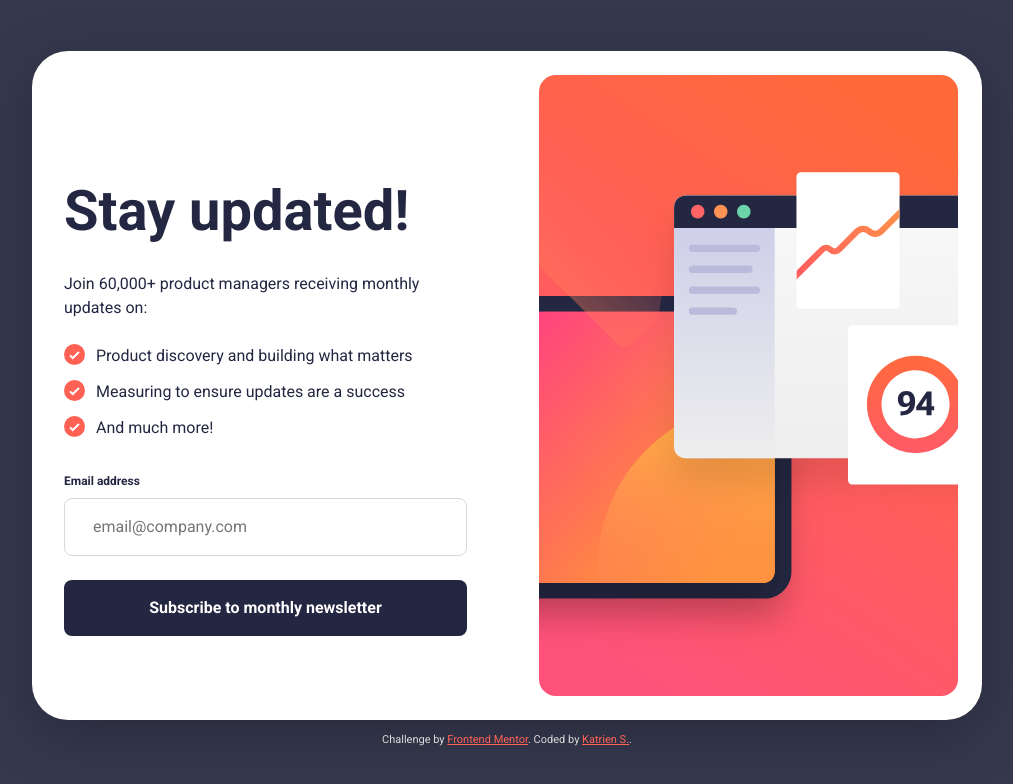
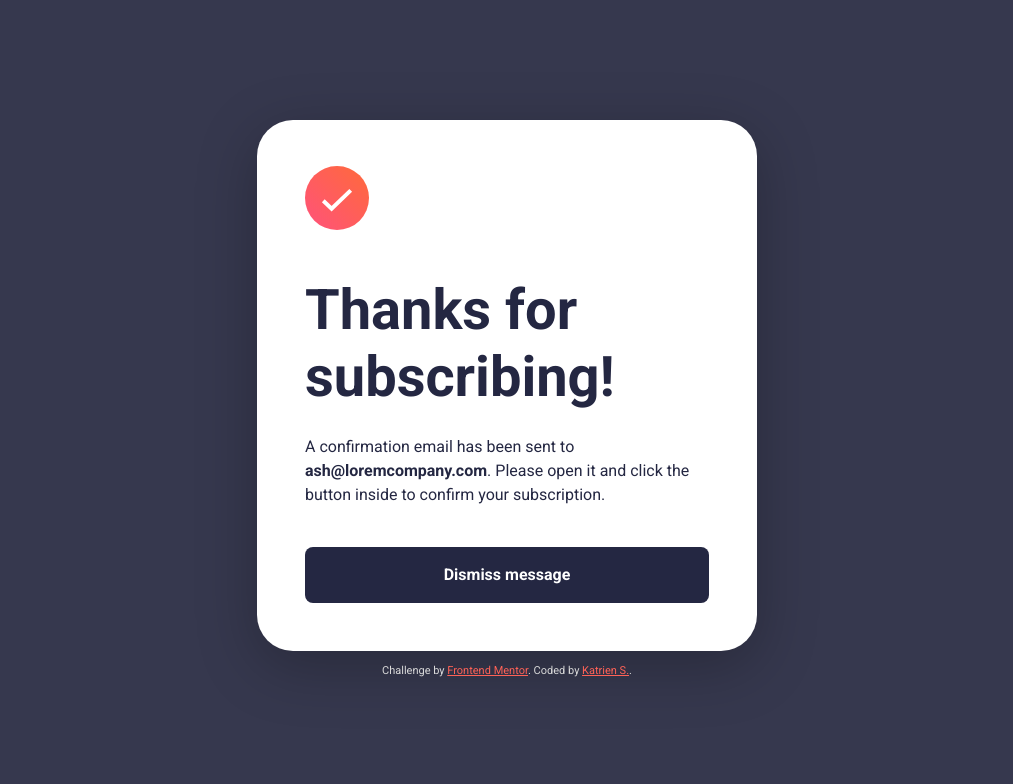
Before and after one commit to graficdoctor/fe-23-002-newsletter-sign-up-with-success-message, a plain HTML site: page index.html in a window 1280 px wide. Shown: the whole page, without its empty margins (133-1146 px from the left). Drawn offline with Linux system fonts and the light colour scheme.

Commit message:
success-message html & css

```diff
--- a/assets/css/style.css
+++ b/assets/css/style.css
@@ -34,7 +34,7 @@ body {
 	font-size: 1rem;
 	line-height: 1.5;
 	font-weight: 400;
-  color: var(--clr-neutral-900);
+	color: var(--clr-neutral-900);
 
 	min-height: 100vh;
 	display: grid;
@@ -83,15 +83,14 @@ body {
 		gap: 1rem;
 		grid-template-columns: 1fr 1fr;
 		width: min(90vw, 950px);
-		border-radius: 2.25rem;
 		box-shadow: 0 15px 60px 0 rgba(0 0 0 / 0.25);
 	}
 
 	.full-text-container {
 		width: 100%;
 		grid-column: 1/2;
-    padding: 2rem;
-    margin-block: auto;
+		padding: 2rem;
+		margin-block: auto;
 	}
 
 	.image-container {
@@ -101,7 +100,7 @@ body {
 		display: flex;
 		justify-content: center;
 		align-items: center;
-    width: 100%;
+		width: 100%;
 	}
 
 	.desktop-img {
@@ -113,7 +112,7 @@ body {
 h1 {
 	font-size: clamp(2.5rem, 1.67vw + 2.17rem, 3.5rem);
 	font-weight: 700;
-	line-height: 1.3;
+	line-height: 1.2;
 	margin-bottom: 1.5rem;
 }
 
@@ -181,6 +180,56 @@ ul li::before {
 	box-shadow: 0 15px 20px 5px rgba(255, 103, 56, 0.3);
 }
 
+.sign-up-form {
+	display: none;
+}
+
+/* Success Message */
+
+.success-message {
+	display: flex;
+	flex-direction: column;
+	justify-content: center;
+	padding: 8.75rem 1.5rem 1.5rem;
+	min-height: 100vh;
+}
+
+.success-message div {
+	margin-bottom: 1.5rem;
+}
+
+.success-message .svg {
+	margin-bottom: 2.5rem;
+}
+
+.success-message strong {
+	font-weight: 700;
+}
+
+.success-message .btn {
+	margin-top: auto;
+}
+
+@media (min-width: 32em) {
+	body {
+		place-content: center;
+	}
+
+	.container {
+		width: min(90vw, 500px);
+		border-radius: 2.25rem;
+	}
+
+	.success-message {
+		padding: 2.875rem 3rem 3rem;
+		min-height: auto;
+	}
+
+	.success-message .btn {
+		margin-top: 0;
+	}
+}
+
 /* Footer */
 .attribution {
 	color: var(--clr-neutral-200);
--- a/index.html
+++ b/index.html
@@ -24,10 +24,16 @@
 	</head>
 	<body>
 		<main>
-			<div class="container" id="sign-up-form">
+			<div class="container sign-up-form" id="sign-up-form">
 				<div class="image-container">
-          <img src="/assets/images/illustration-sign-up-mobile.svg" class="img mobile-img"></img>
-          <img src="/assets/images/illustration-sign-up-desktop.svg" class="img desktop-img"></img>
+					<img
+						src="/assets/images/illustration-sign-up-mobile.svg"
+						class="img mobile-img"
+					/>
+					<img
+						src="/assets/images/illustration-sign-up-desktop.svg"
+						class="img desktop-img"
+					/>
 				</div>
 				<div class="full-text-container">
 					<div class="text-container">
@@ -51,24 +57,22 @@
 							required
 							id="email-address"
 						/>
-						<button class="btn">Subscribe to monthly newsletter</button>
+						<button class="btn" id="subscribe-to">Subscribe to monthly newsletter</button>
 					</div>
 				</div>
 			</div>
 
-			<!--
-			<div class="container" id="success-message">
-				<!-- Success message start -->
-
-			<!-- Thanks for subscribing!
-
-          A confirmation email has been sent to ash@loremcompany.com.
-          Please open it and click the button inside to confirm your subscription.
-
-          Dismiss message -->
-
-			<!-- Success message end -->
-			<!-- </div> -->
+			<div class="container success-message" id="success-message">
+				<div>
+          <img src="/assets/images/icon-success.svg" class="svg" alt="">
+					<h1>Thanks for subscribing!</h1>
+					<p>
+						A confirmation email has been sent to <strong>ash@loremcompany.com</strong>. Please
+						open it and click the button inside to confirm your subscription.
+					</p>
+				</div>
+				<button class="btn" id="dismiss-message">Dismiss message</button>
+			</div>
 		</main>
 
 		<div class="attribution">
```
Also changed, not shown: 2 other files.
